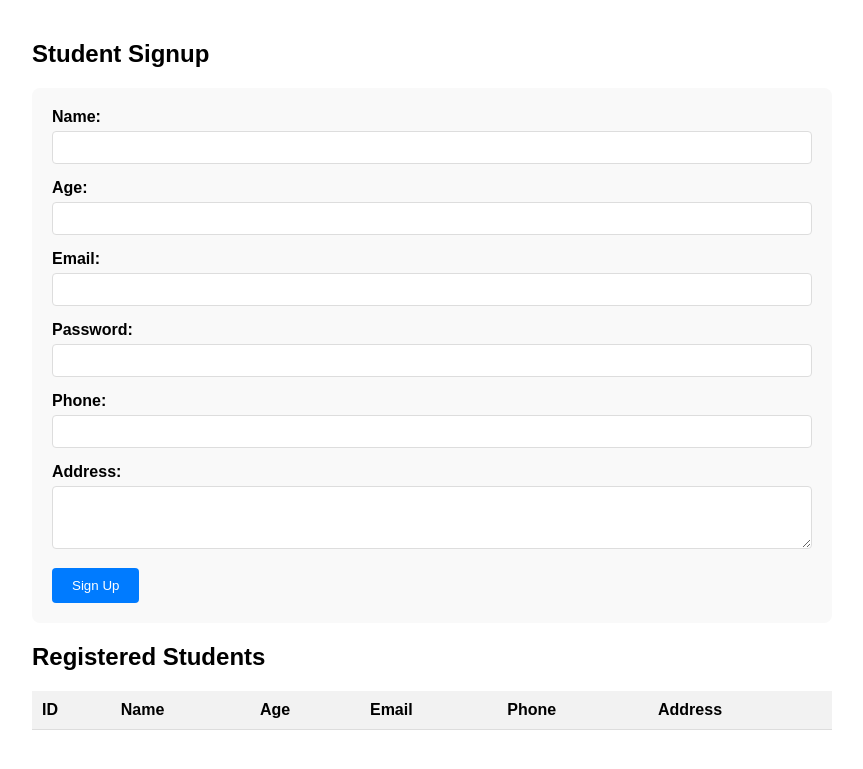
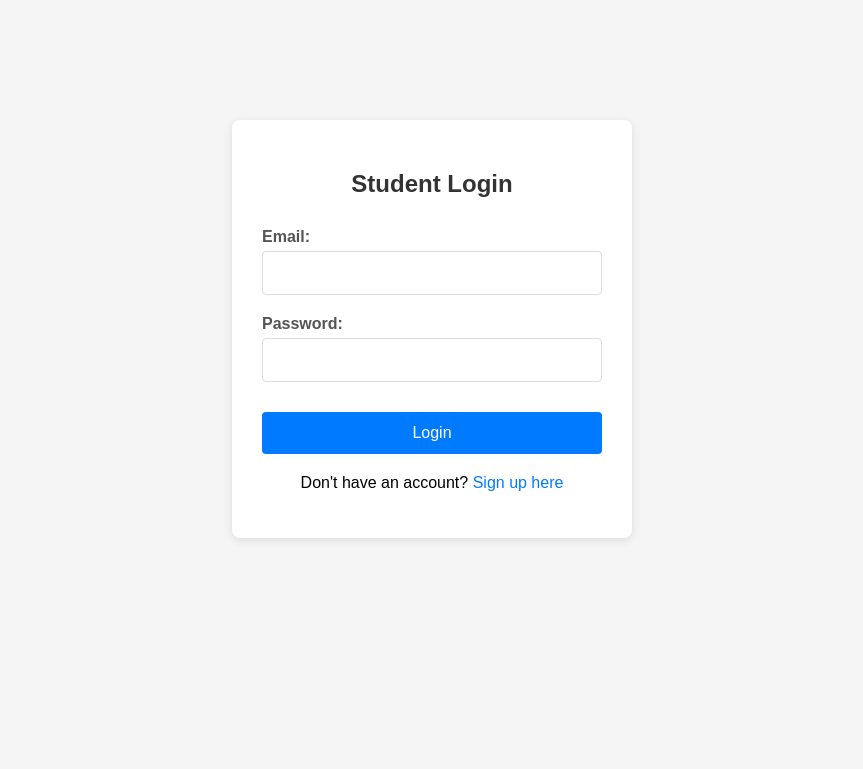
Before and after one commit to KedarBhame01/Login-Registration-Demo-Project, a Django app: page /a/login/ in a window 1280 px wide. Shown: the top 769 px of the page, without its empty margins (208-1071 px from the left). Run offline with Django 5.2, Linux system fonts and the light colour scheme; data that the repository does not hold is empty.

Commit message:
trial login and dahboard

```diff
--- /dev/null
+++ b/Login_Registration_Demo_Project/student/templates/login_page.html
@@ -0,0 +1,162 @@
+<!DOCTYPE html>
+<html>
+<head>
+    <title>Student Login</title>
+    <style>
+        body {
+            font-family: Arial, sans-serif;
+            max-width: 400px;
+            margin: 100px auto;
+            padding: 20px;
+            background-color: #f5f5f5;
+        }
+        .login-container {
+            background: white;
+            padding: 30px;
+            border-radius: 8px;
+            box-shadow: 0 2px 10px rgba(0,0,0,0.1);
+        }
+        h2 {
+            text-align: center;
+            color: #333;
+            margin-bottom: 30px;
+        }
+        .form-group {
+            margin-bottom: 20px;
+        }
+        label {
+            display: block;
+            margin-bottom: 5px;
+            font-weight: bold;
+            color: #555;
+        }
+        input {
+            width: 100%;
+            padding: 12px;
+            border: 1px solid #ddd;
+            border-radius: 4px;
+            box-sizing: border-box;
+            font-size: 16px;
+        }
+        input:focus {
+            outline: none;
+            border-color: #007bff;
+        }
+        button {
+            width: 100%;
+            background: #007bff;
+            color: white;
+            padding: 12px;
+            border: none;
+            border-radius: 4px;
+            cursor: pointer;
+            font-size: 16px;
+            margin-top: 10px;
+        }
+        button:hover {
+            background: #0056b3;
+        }
+        .message {
+            padding: 10px;
+            margin: 10px 0;
+            border-radius: 4px;
+            text-align: center;
+        }
+        .success {
+            background-color: #d4edda;
+            color: #155724;
+            border: 1px solid #c3e6cb;
+        }
+        .error {
+            background-color: #f8d7da;
+            color: #721c24;
+            border: 1px solid #f5c6cb;
+        }
+        .signup-link {
+            text-align: center;
+            margin-top: 20px;
+        }
+        .signup-link a {
+            color: #007bff;
+            text-decoration: none;
+        }
+        .signup-link a:hover {
+            text-decoration: underline;
+        }
+    </style>
+</head>
+<body>
+
+<div class="login-container">
+    <h2>Student Login</h2>
+
+    <div id="message"></div>
+
+    <form id="loginForm">
+        <div class="form-group">
+            <label for="email">Email:</label>
+            <input type="email" id="email" name="email" required>
+        </div>
+
+        <div class="form-group">
+            <label for="password">Password:</label>
+            <input type="password" id="password" name="password" required>
+        </div>
+
+        <button type="submit">Login</button>
+    </form>
+
+    <div class="signup-link">
+        <p>Don't have an account? <a href="/a/signup/">Sign up here</a></p>
+    </div>
+</div>
+
+<script>
+function showMessage(text, type) {
+    const messageDiv = document.getElementById('message');
+    messageDiv.innerHTML = `<div class="message ${type}">${text}</div>`;
+    setTimeout(() => {
+        messageDiv.innerHTML = '';
+    }, 3000);
+}
+
+document.getElementById('loginForm').addEventListener('submit', async function(e) {
+    e.preventDefault();
+    const form = e.target;
+
+    const data = {
+        email: form.email.value,
+        password: form.password.value
+    };
+
+    try {
+        const response = await fetch('/a/login-api/', {
+            method: 'POST',
+            headers: {
+                'Content-Type': 'application/json',
+            },
+            body: JSON.stringify(data),
+        });
+
+        const result = await response.json();
+
+        if (response.ok && result.success) {
+            // Store student info in localStorage
+            localStorage.setItem('student', JSON.stringify(result.student));
+            showMessage('Login successful! Redirecting...', 'success');
+
+            // Redirect to dashboard after 1 second
+            setTimeout(() => {
+                window.location.href = '/a/dashboard/';
+            }, 1000);
+        } else {
+            showMessage(result.message || 'Login failed', 'error');
+        }
+    } catch (error) {
+        showMessage('Network error occurred', 'error');
+    }
+});
+</script>
+
+</body>
+</html>
--- a/Login_Registration_Demo_Project/student/templates/new_login.html
+++ b/Login_Registration_Demo_Project/student/templates/new_login.html
@@ -108,6 +108,10 @@
 
         <button type="submit">Sign Up</button>
     </form>
+
+    <div style="text-align: center; margin-top: 15px;">
+        <p>Already have an account? <a href="/a/login/" style="color: #007bff; text-decoration: none;">Login here</a></p>
+    </div>
 </div>
 
 <div id="message"></div>
--- a/Login_Registration_Demo_Project/student/urls.py
+++ b/Login_Registration_Demo_Project/student/urls.py
@@ -1,11 +1,11 @@
 from django.urls import path,include
-from .views import s, student_api, new_login_view
-# , signup_api, login_api
+from .views import s, student_api, new_login_view, login_api, dashboard_view, login_page_view
 
 urlpatterns = [
     path('',s, name = 's'),
     path('api/',student_api, name='student_api'),
-    path('login/',new_login_view, name='new_login_view'),
-#     path('signup/',signup_api, name='signup_api'),
-#     path('login-api/',login_api, name='login_api'),
+    path('signup/',new_login_view, name='new_login_view'),
+    path('login-api/',login_api, name='login_api'),
+    path('dashboard/',dashboard_view, name='dashboard_view'),
+    path('login/',login_page_view, name='login_page_view'),
 ]
--- a/Login_Registration_Demo_Project/student/views.py
+++ b/Login_Registration_Demo_Project/student/views.py
@@ -4,7 +4,9 @@ from django.shortcuts import render, redirect
 from .models import Student
 from .serializers import studentserializer
 from .forms import StudentForm
-from django.contrib.auth.hashers import make_password
+from django.contrib.auth.hashers import make_password, check_password
+from django.http import JsonResponse
+import json
 # Create your views here.
 
 def s(request):
@@ -42,3 +44,34 @@ def student_api(request):
 
 def new_login_view(request):
     return render(request, 'new_login.html')
+
+@api_view(['POST'])
+def login_api(request):
+    email = request.data.get('email')
+    password = request.data.get('password')
+
+    if not email or not password:
+        return Response({'success': False, 'message': 'Email and password required'}, status=400)
+
+    try:
+        student = Student.objects.get(email=email)
+        if check_password(password, student.password):
+            return Response({
+                'success': True,
+                'message': 'Login successful',
+                'student': {
+                    'id': student.id,
+                    'name': student.name,
+                    'email': student.email
+                }
+            }, status=200)
+        else:
+            return Response({'success': False, 'message': 'Invalid password'}, status=401)
+    except Student.DoesNotExist:
+        return Response({'success': False, 'message': 'Student not found'}, status=404)
+
+def dashboard_view(request):
+    return render(request, 'dashboard.html')
+
+def login_page_view(request):
+    return render(request, 'login_page.html')
```
Also changed, not shown: Login_Registration_Demo_Project/student/templates/dashboard.html (added, +225 -0 lines).
